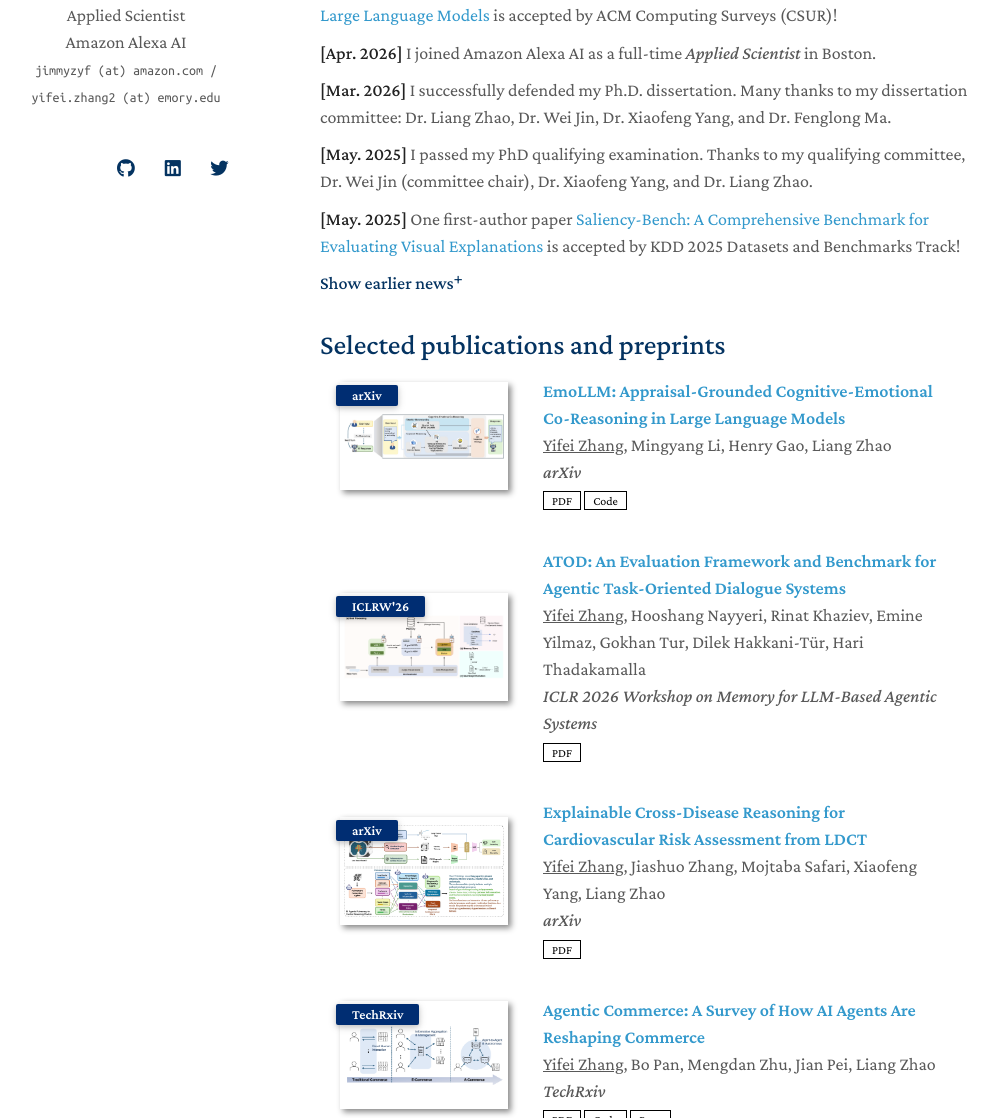
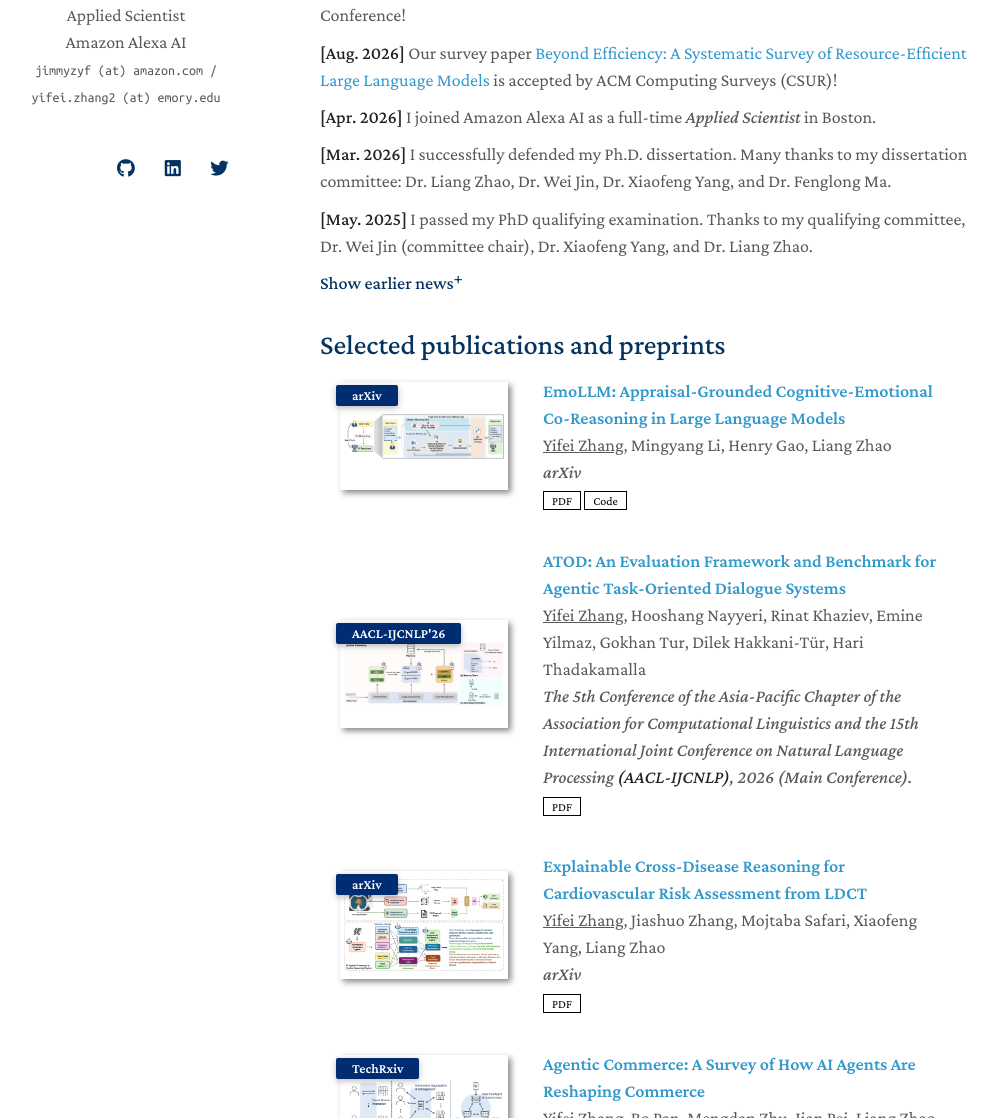
Before and after one commit to yifeizhangcs/yifeizhangcs.github.io, a Jekyll site: the page built from index.md, in a window 1280 px wide and 1400 px high, scrolled down 366 px. Shown: the part 282-1400 px from the top of the window, without its empty margins (150-1148 px from the left). Built offline with Jekyll 4.4.1, drawn with Linux system fonts in a browser that asks for light colours; nearby versions of some CDN libraries; a style sheet for code colours, icons or effects is not loaded; our own code applies the rules of GitHub Pages for plain Markdown files; some of the changed text lies outside the part shown.

Commit message:
Update ATOD publication and acceptance news

```diff
--- a/_data/publications.yml
+++ b/_data/publications.yml
@@ -10,9 +10,9 @@ main:
 
   - title: "ATOD: An Evaluation Framework and Benchmark for Agentic Task-Oriented Dialogue Systems"
     authors: <span style="text-decoration:underline">Yifei Zhang</span>, Hooshang Nayyeri, Rinat Khaziev, Emine Yilmaz, Gokhan Tur, Dilek Hakkani-Tür, Hari Thadakamalla
-    conference_short: ICLRW'26
-    conference: ICLR 2026 Workshop on Memory for LLM-Based Agentic Systems
-    pdf: https://openreview.net/forum?id=1L7cY1x2zp
+    conference_short: AACL-IJCNLP'26
+    conference: The 5th Conference of the Asia-Pacific Chapter of the Association for Computational Linguistics and the 15th International Joint Conference on Natural Language Processing <strong>(AACL-IJCNLP)</strong>, 2026 (Main Conference).
+    pdf: https://arxiv.org/abs/2601.11854
     image: ./assets/img/atod.png
 
   - title: "Explainable Cross-Disease Reasoning for Cardiovascular Risk Assessment from LDCT"
--- a/index.md
+++ b/index.md
@@ -17,16 +17,17 @@ My research focuses on **Trustworthy AI**, **AI Agents and Large Language Models
 
 <div class="news-section">
   <ul class="news-list">
+    <li><strong>[Sep. 2026]</strong> Our paper <a href="https://arxiv.org/abs/2601.11854" target="_blank" rel="noopener">ATOD</a> has been accepted to the AACL-IJCNLP 2026 Main Conference!</li>
     <li><strong>[Aug. 2026]</strong> Our survey paper <a href="https://arxiv.org/abs/2401.00625" target="_blank" rel="noopener">Beyond Efficiency: A Systematic Survey of Resource-Efficient Large Language Models</a> is accepted by ACM Computing Surveys (CSUR)!</li>
     <li><strong>[Apr. 2026]</strong> I joined Amazon Alexa AI as a full-time <em>Applied Scientist</em> in Boston.</li>
     <li><strong>[Mar. 2026]</strong> I successfully defended my Ph.D. dissertation. Many thanks to my dissertation committee: Dr. Liang Zhao, Dr. Wei Jin, Dr. Xiaofeng Yang, and Dr. Fenglong Ma.</li>
     <li><strong>[May. 2025]</strong> I passed my PhD qualifying examination. Thanks to my qualifying committee, Dr. Wei Jin (committee chair), Dr. Xiaofeng Yang, and Dr. Liang Zhao.</li>
-    <li><strong>[May. 2025]</strong> One first-author paper <a href="https://arxiv.org/abs/2310.08537" target="_blank" rel="noopener">Saliency-Bench: A Comprehensive Benchmark for Evaluating Visual Explanations</a> is accepted by KDD 2025 Datasets and Benchmarks Track!</li>
   </ul>
 
   <details class="news-archive">
     <summary>Show earlier news</summary>
     <ul class="news-list news-list-archive">
+      <li><strong>[May. 2025]</strong> One first-author paper <a href="https://arxiv.org/abs/2310.08537" target="_blank" rel="noopener">Saliency-Bench: A Comprehensive Benchmark for Evaluating Visual Explanations</a> is accepted by KDD 2025 Datasets and Benchmarks Track!</li>
       <li><strong>[Jan. 2025]</strong> I will rejoin Amazon Alexa AI as an <em>Applied Scientist Intern</em> in Boston for Summer 2025.</li>
       <li><strong>[May. 2024]</strong> One first-author paper is accepted by Findings of ACL 2024, and one co-authored paper is accepted by KDD 2024!</li>
       <li><strong>[May. 2024]</strong> I will join Amazon AGI as a <em>Research Scientist Intern</em> at Boston in Summer 2024!</li>
```
